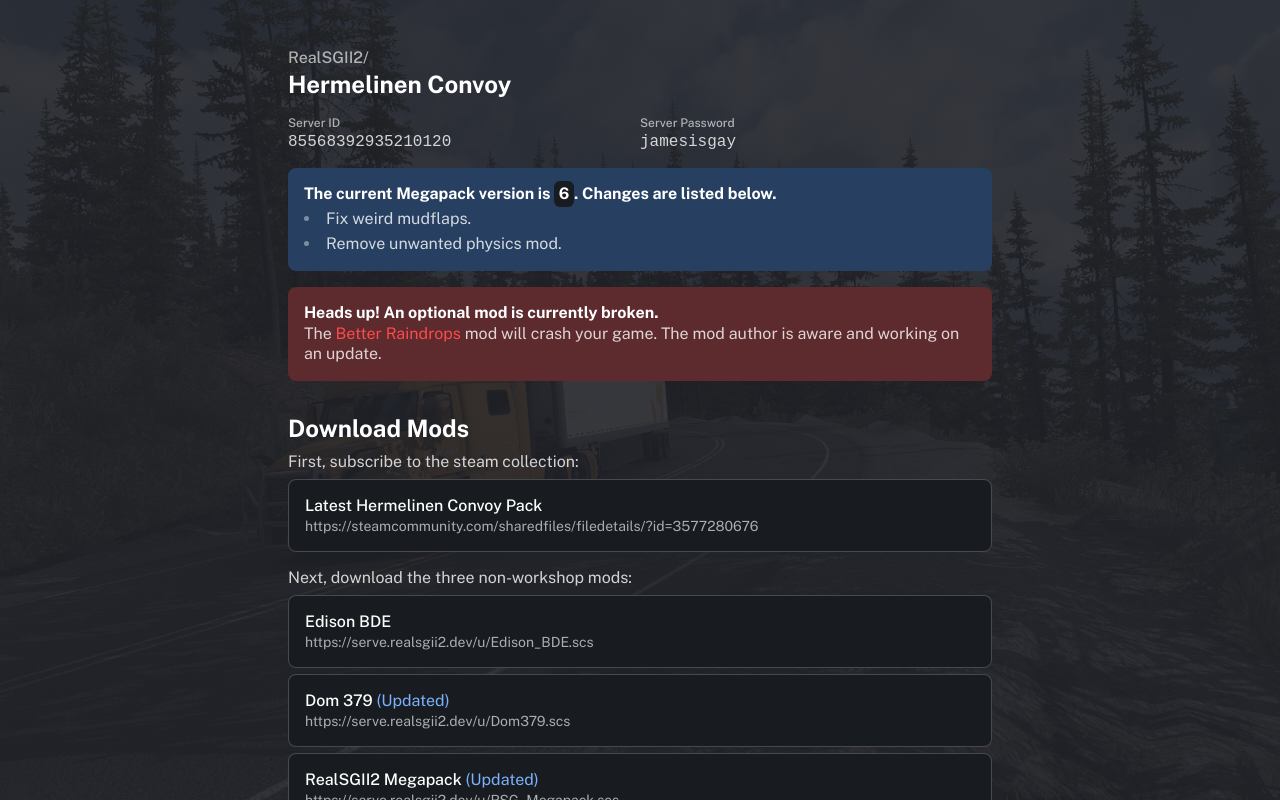
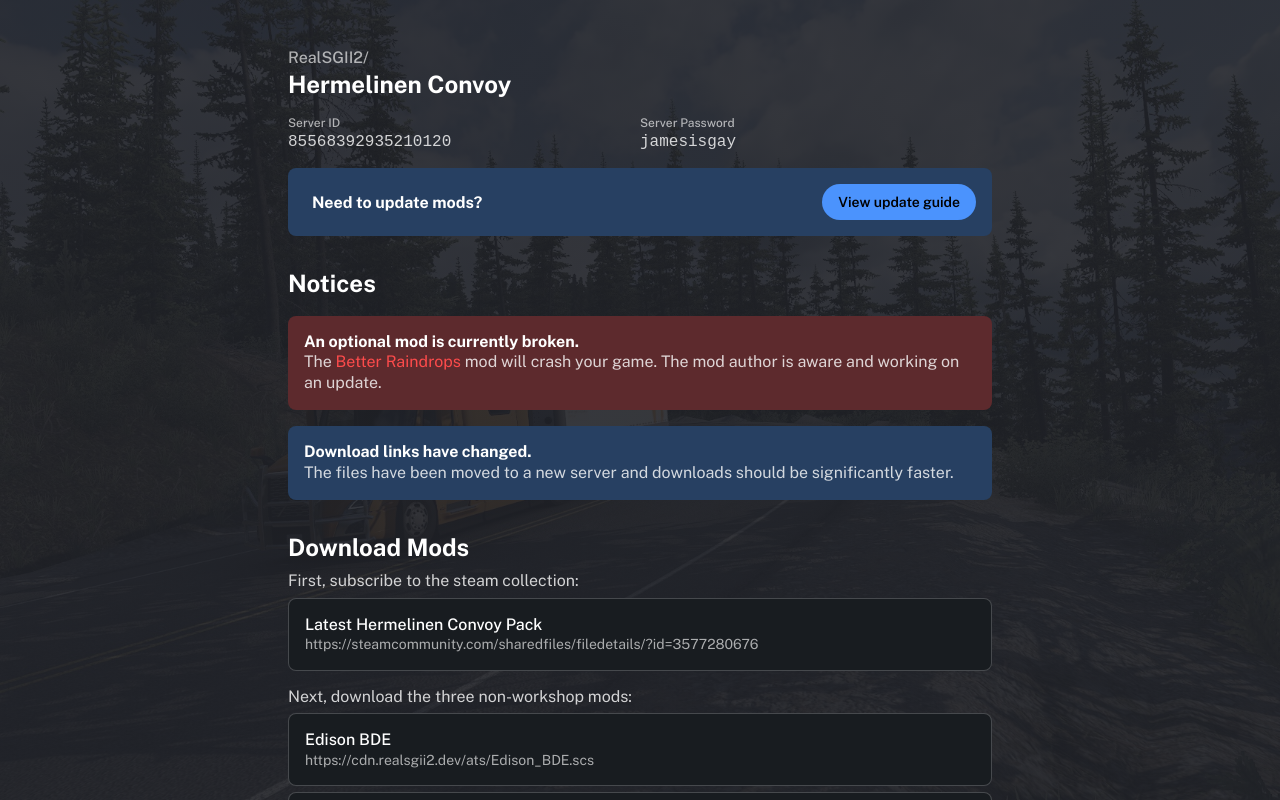
Before and after one commit to RealSGII2/hermelinen-rickroll, a Next.js app: page /convoy in a window 1280 px wide. Built offline with nearby package versions, Linux system fonts and the light colour scheme.

Commit message:
Add new update guide

```diff
--- a/src/app/convoy/page.tsx
+++ b/src/app/convoy/page.tsx
@@ -1,5 +1,6 @@
 import styles from './styles.module.scss'
 import type { Metadata, Viewport } from 'next';
+import UpdateGuide from '@/app/convoy/updateGuide';
 
 export const metadata: Metadata = {
     title: "Hermelinen Convoy",
@@ -29,17 +30,18 @@ export default function ConvoyDetails() {
                 </div>
             </div>
 
-            <div className={styles.infoCallout}>
-                <p><b>The current Megapack version is <code className={styles.megapackVersion}>6</code>. Changes are listed below.</b></p>
-                <ul>
-                    <li>Fix weird mudflaps.</li>
-                    <li>Remove unwanted physics mod.</li>
-                </ul>
+            <UpdateGuide />
+
+            <h2>Notices</h2>
+
+            <div className={styles.errorCallout}>
+                <p><b>An optional mod is currently broken.</b></p>
+                <p>The <strong>Better Raindrops</strong> mod will crash your game. The mod author is aware and working on an update.</p>
             </div>
 
-            <div className={styles.errorCallout}>
-                <p><b>Heads up! An optional mod is currently broken.</b></p>
-                <p>The <strong>Better Raindrops</strong> mod will crash your game. The mod author is aware and working on an update.</p>
+            <div className={styles.infoCallout}>
+                <p><b>Download links have changed.</b></p>
+                <p>The files have been moved to a new server and downloads should be significantly faster.</p>
             </div>
 
             <h2>Download Mods</h2>
@@ -50,17 +52,17 @@ export default function ConvoyDetails() {
             </a>
 
             <p style={{ marginTop: 16 }}>Next, download the three non-workshop mods:</p>
-            <a href='https://serve.realsgii2.dev/u/Edison_BDE.scs' rel={"noreferrer"} target={"_blank"} className={styles.modItem}>
+            <a href='https://cdn.realsgii2.dev/ats/Edison_BDE.scs' rel={"noreferrer"} target={"_blank"} className={styles.modItem}>
                 <span>Edison BDE</span>
-                <span>https://serve.realsgii2.dev/u/Edison_BDE.scs</span>
+                <span>https://cdn.realsgii2.dev/ats/Edison_BDE.scs</span>
             </a>
-            <a href='https://serve.realsgii2.dev/u/Dom379.scs' rel={"noreferrer"} target={"_blank"} className={styles.modItem}>
-                <span>Dom 379 <strong>(Updated)</strong></span>
-                <span>https://serve.realsgii2.dev/u/Dom379.scs</span>
+            <a href='https://cdn.realsgii2.dev/ats/Dom379.scs' rel={"noreferrer"} target={"_blank"} className={styles.modItem}>
+                <span>Dom 379</span>
+                <span>https://cdn.realsgii2.dev/ats/Dom379.scs</span>
             </a>
-            <a href='https://serve.realsgii2.dev/u/RSG_Megapack.scs' rel={"noreferrer"} target={"_blank"} className={styles.modItem}>
-                <span>RealSGII2 Megapack <strong>(Updated)</strong></span>
-                <span>https://serve.realsgii2.dev/u/RSG_Megapack.scs</span>
+            <a href='https://cdn.realsgii2.dev/ats/RSG_Megapack.scs' rel={"noreferrer"} target={"_blank"} className={styles.modItem}>
+                <span>RealSGII2 Megapack</span>
+                <span>https://cdn.realsgii2.dev/ats/RSG_Megapack.scs</span>
             </a>
 
             <p style={{ marginTop: 16 }}>Finally, move these into your mods folder:</p>
@@ -81,7 +83,7 @@ export default function ConvoyDetails() {
                 <li>Edison BDE</li>
                 <li>[SCR] Peterbilt 351</li>
                 <li>Kenworth K100E</li>
-                <li>Doms&apos; 379 <strong>(Updated)</strong></li>
+                <li>Doms&apos; 379</li>
                 <li>Hermelinen Branding</li>
                 <li>IRL Trailer Skin Pack</li>
                 <li>Realistic Vehicle Lights Mod v7.4 (by Frkn64)</li>
--- a/src/app/convoy/styles.module.scss
+++ b/src/app/convoy/styles.module.scss
@@ -60,6 +60,74 @@
 .copyright {
   margin-top: 24px;
   color: rgba(white, 0.4);
+}
+
+.updateGuide {
+  background-color: #181c20;
+  overflow: hidden;
+  border-radius: 8px;
+  margin-top: 16px;
+
+  &.shown > button > div {
+    background-color: #181c20 !important;
+    color: white;
+  }
+
+  > button {
+    display: flex;
+    justify-content: space-between;
+    align-items: center;
+    width: 100%;
+    padding: 16px 16px 16px 24px;
+    cursor: pointer;
+
+    background-color: color-mix(in srgb, #181c20, #4b93fd 30%);
+    border: none;
+
+    font-size: 16px;
+
+    &:hover {
+      background-color: color-mix(in srgb, #181c20, #4b93fd 35%);
+
+      div {
+        background-color: color-mix(in srgb, #4b93fd, white 12%);
+      }
+    }
+
+    a {
+      color: white;
+    }
+
+    div {
+      display: flex;
+      align-items: center;
+
+      font-size: 14px;
+      font-weight: 600;
+      color: black;
+      background-color: #4b93fd;
+      padding: 0 16px;
+      height: 36px;
+      border-radius: 99px;
+    }
+  }
+
+  > div {
+    padding: 24px;
+
+    .modItem {
+      border: none;
+      background-color: color-mix(in srgb, #181c20, white 6%);
+
+      &:hover {
+        background-color: color-mix(in srgb, #181c20, white 10%);
+      }
+    }
+
+    h2:not(:first-child) {
+      margin-top: 24px;
+    }
+  }
 }
 
 .infoCallout {
@@ -146,10 +214,14 @@
       font-weight: 500;
     }
 
-    &:last-child {
+    &:nth-child(2) {
       font-size: 14px;
       color: rgba(white, 0.64);
     }
+  }
+
+  ul {
+    color: rgba(white, 0.64);
   }
 }
 
--- /dev/null
+++ b/src/app/convoy/updateGuide.tsx
@@ -0,0 +1,45 @@
+'use client';
+
+import styles from './styles.module.scss'
+import { useState } from 'react';
+
+export default function UpdateGuide() {
+    const [shown, setShown] = useState(false);
+
+    return <>
+        <div className={`${styles.updateGuide}${shown ? ' ' + styles.shown : ''}`}>
+            <button onClick={() => setShown(!shown)}>
+                <p><b>Need to update mods?</b></p>
+                <div>{shown ? 'Close' : 'View update guide'}</div>
+            </button>
+
+            {shown && <div>
+                <h2>Updated Mods</h2>
+                <p>Download these and replace the old ones in your mods folder.</p>
+
+                <a href='https://cdn.realsgii2.dev/ats/Dom379.scs' rel={"noreferrer"} target={"_blank"} className={styles.modItem}>
+                    <span>Dom 379</span>
+                    <span>https://cdn.realsgii2.dev/ats/Dom379.scs</span>
+                    <ul>
+                        <li>Update to support 1.57.x.</li>
+                        <li>Merge with Dom lighting mod.</li>
+                    </ul>
+                </a>
+                <a href='https://cdn.realsgii2.dev/ats/RSG_Megapack.scs' rel={"noreferrer"} target={"_blank"} className={styles.modItem}>
+                    <span>RealSGII2 Megapack</span>
+                    <span>https://cdn.realsgii2.dev/ats/RSG_Megapack.scs</span>
+                    <ul>
+                        <li>Remove buggy physics mod.</li>
+                        <li>Make mudflaps opaque.</li>
+                    </ul>
+                </a>
+
+                <h2>Notes</h2>
+                <ul>
+                    <li>The mod order did not change this update.</li>
+                    <li>dom_379_156.scs was renamed to Dom379.scs; you&apos;d want to delete the old file.</li>
+                </ul>
+            </div>}
+        </div>
+    </>
+}
```
